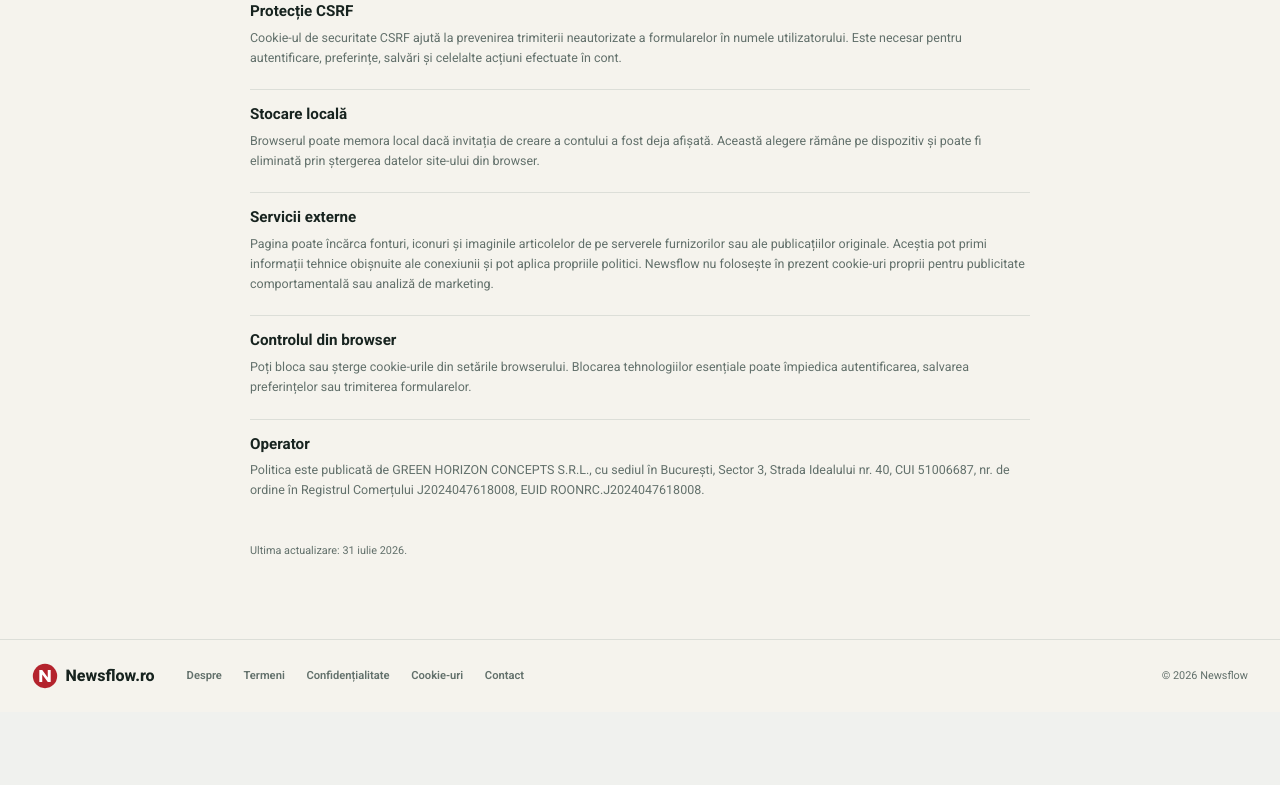
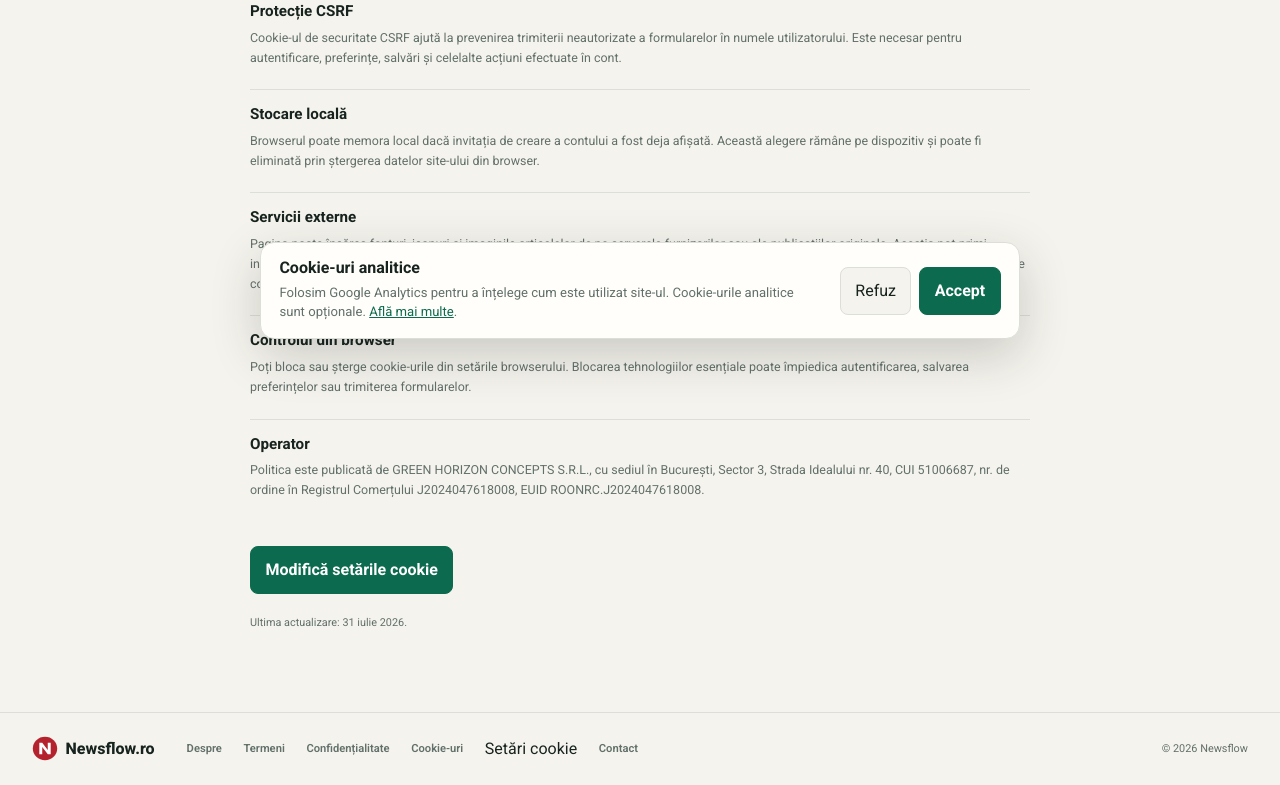
Before and after one commit to danieliancu/newsflow, a Django app: page /cookies/ in a window 1280 px wide. Shown: the part 445-1230 px from the top of the page. Before the commit the page ends 1134 px from the top, so only its background shows below. Run offline with Django 5.2, Linux system fonts and the light colour scheme; data that the repository does not hold is empty; parts of the project's set-up code (start-up, migrations or seed data) failed here and were passed over.

Commit message:
more updates to SEO

```diff
--- a/config/settings.py
+++ b/config/settings.py
@@ -94,6 +94,7 @@ TEMPLATES = [
                 'recommendations.context_processors.saved_news_count',
                 'recommendations.context_processors.navigation_categories',
                 'recommendations.context_processors.latest_news_refresh',
+                'recommendations.context_processors.analytics_settings',
             ],
         },
     },
@@ -184,6 +185,7 @@ EMAIL_USE_SSL = os.getenv("EMAIL_USE_SSL", "false").lower() in {"1", "true", "ye
 DEFAULT_FROM_EMAIL = os.getenv("DEFAULT_FROM_EMAIL", "Newsflow <no-reply@localhost>")
 APP_PUBLIC_URL = os.getenv("APP_PUBLIC_URL", "http://127.0.0.1:8000")
 PUBLIC_CONTACT_EMAIL = os.getenv("PUBLIC_CONTACT_EMAIL", "").strip()
+GOOGLE_ANALYTICS_ID = os.getenv("GOOGLE_ANALYTICS_ID", "G-DDT1Z5SD9L").strip()
 
 # Production defaults are secure. Set DJANGO_DEBUG=true only for local development.
 if not DEBUG:
--- a/recommendations/context_processors.py
+++ b/recommendations/context_processors.py
@@ -43,3 +43,7 @@ def latest_news_refresh(request):
         started_at__gte=active_after,
     ).first()
     return {"latest_news_refresh": latest, "running_refresh": running}
+
+
+def analytics_settings(request):
+    return {"google_analytics_id": settings.GOOGLE_ANALYTICS_ID}
--- a/recommendations/views.py
+++ b/recommendations/views.py
@@ -148,6 +148,7 @@ TECHNICAL_PAGES = {
         "sections": [
             ("Cookie-uri esențiale", "Sunt necesare pentru autentificare, securitate și păstrarea sesiunii active."),
             ("Preferințe locale", "Browserul poate memora alegeri precum închiderea unei invitații, pentru a evita afișarea ei repetată."),
+            ("Google Analytics", "Cu acordul tău, folosim Google Analytics pentru statistici agregate despre vizite și modul de utilizare a site-ului. Poți refuza sau modifica alegerea în orice moment din Setări cookie."),
         ],
     },
     "contact": {
--- a/static/css/newsflow.css
+++ b/static/css/newsflow.css
@@ -414,6 +414,39 @@ h2 { font-size: 1.7rem; margin: .5rem 0 1rem; }
 .feed-image-toggle-button:focus-visible { outline: 2px solid var(--accent); outline-offset: 2px; }
 .feed-image-toggle-button.is-active { color: #fff; background: var(--accent); }
 .feed-image-toggle-button svg { width: 1rem; height: 1rem; }
+.cookie-consent {
+  position: fixed;
+  z-index: 1200;
+  right: 1rem;
+  bottom: 1rem;
+  left: 1rem;
+  display: flex;
+  align-items: center;
+  justify-content: space-between;
+  gap: 1.5rem;
+  width: min(760px, calc(100% - 2rem));
+  margin: 0 auto;
+  padding: 1rem 1.15rem;
+  border: 1px solid var(--line);
+  border-radius: 14px;
+  background: var(--card);
+  box-shadow: 0 16px 50px rgba(23, 35, 31, .2);
+}
+.cookie-consent[hidden] { display: none; }
+.cookie-consent h2 { margin: 0 0 .3rem; font-size: 1rem; }
+.cookie-consent p { margin: 0; color: var(--muted); font-size: .82rem; line-height: 1.5; }
+.cookie-consent-actions { display: flex; flex: 0 0 auto; gap: .5rem; }
+.cookie-consent-actions button { white-space: nowrap; }
+.cookie-reject-button { background: var(--paper); }
+.footer-cookie-settings {
+  padding: 0;
+  border: 0;
+  color: inherit;
+  background: transparent;
+  font: inherit;
+  cursor: pointer;
+}
+.technical-cookie-settings { margin-top: 1.5rem; }
 .feed-display-tooltip {
   position: absolute;
   z-index: 1000;
@@ -2048,6 +2081,9 @@ body.has-share-modal { overflow: hidden; }
   }
 }
 @media (max-width: 600px) {
+  .cookie-consent { align-items: stretch; flex-direction: column; gap: 1rem; }
+  .cookie-consent-actions { width: 100%; }
+  .cookie-consent-actions button { flex: 1; }
   .archive-layout { grid-template-columns: 1fr; }
   .archive-navigation { position: static; }
   .site-header-inner { align-items: center; }
--- a/templates/base.html
+++ b/templates/base.html
@@ -5,6 +5,34 @@
   <meta charset="utf-8">
   <meta name="viewport" content="width=device-width, initial-scale=1">
   <meta name="google-site-verification" content="KmZqs1jBGYgkrnd7Ns8AyPxfcAFxf0LbLSPXKxB0rL0">
+  {% if google_analytics_id %}
+  <script>
+    window.dataLayer = window.dataLayer || [];
+    function gtag(){dataLayer.push(arguments);}
+    gtag("consent", "default", {
+      ad_storage: "denied",
+      ad_user_data: "denied",
+      ad_personalization: "denied",
+      analytics_storage: "denied",
+    });
+    window.newsflowLoadAnalytics = () => {
+      if (document.querySelector("script[data-google-analytics]")) return;
+      const script = document.createElement("script");
+      script.async = true;
+      script.src = "https://www.googletagmanager.com/gtag/js?id={{ google_analytics_id|escapejs }}";
+      script.dataset.googleAnalytics = "true";
+      document.head.appendChild(script);
+      gtag("js", new Date());
+      gtag("config", "{{ google_analytics_id|escapejs }}");
+    };
+    try {
+      if (window.localStorage.getItem("newsflow-analytics-consent") === "granted") {
+        gtag("consent", "update", {analytics_storage: "granted"});
+        window.newsflowLoadAnalytics();
+      }
+    } catch (error) {}
+  </script>
+  {% endif %}
   <link rel="icon" href="{% static 'favicon.svg' %}" type="image/svg+xml">
   <title>{% block title %}Newsflow{% endblock %}</title>
   {% block meta_description %}<meta name="description" content="Cele mai recente știri din România, organizate pe categorii și publicații.">{% endblock %}
@@ -143,6 +171,7 @@
         <a href="{% url 'terms' %}">{% translate "Termeni" %}</a>
         <a href="{% url 'privacy' %}">{% translate "Confidențialitate" %}</a>
         <a href="{% url 'cookies' %}">{% translate "Cookie-uri" %}</a>
+        {% if google_analytics_id %}<button class="footer-cookie-settings" type="button" data-cookie-settings>{% translate "Setări cookie" %}</button>{% endif %}
         <a href="{% url 'contact' %}">{% translate "Contact" %}</a>
       </nav>
       <span class="footer-copyright">© {% now "Y" %} Newsflow</span>
@@ -163,10 +192,41 @@
     <span data-toast-message></span>
     <button type="button" data-toast-undo hidden>{% translate "Anulează" %}</button>
   </div>
+  {% if google_analytics_id %}
+    <aside class="cookie-consent" data-cookie-consent hidden aria-labelledby="cookie-consent-title">
+      <div>
+        <h2 id="cookie-consent-title">{% translate "Cookie-uri analitice" %}</h2>
+        <p>{% translate "Folosim Google Analytics pentru a înțelege cum este utilizat site-ul. Cookie-urile analitice sunt opționale." %} <a href="{% url 'cookies' %}">{% translate "Află mai multe" %}</a>.</p>
+      </div>
+      <div class="cookie-consent-actions">
+        <button class="cookie-reject-button" type="button" data-cookie-consent-choice="denied">{% translate "Refuz" %}</button>
+        <button class="button" type="button" data-cookie-consent-choice="granted">{% translate "Accept" %}</button>
+      </div>
+    </aside>
+  {% endif %}
   <script src="{% static 'vendor/lucide/lucide.min.js' %}"></script>
   {% if not user.is_authenticated %}<script src="{% static 'js/guest-personalization.js' %}"></script>{% endif %}
   <script>
     lucide.createIcons();
+    const cookieConsent = document.querySelector("[data-cookie-consent]");
+    if (cookieConsent) {
+      const consentKey = "newsflow-analytics-consent";
+      let savedConsent = null;
+      try { savedConsent = window.localStorage.getItem(consentKey); } catch (error) {}
+      cookieConsent.hidden = savedConsent === "granted" || savedConsent === "denied";
+      document.querySelectorAll("[data-cookie-settings]").forEach((button) => {
+        button.addEventListener("click", () => { cookieConsent.hidden = false; });
+      });
+      cookieConsent.querySelectorAll("[data-cookie-consent-choice]").forEach((button) => {
+        button.addEventListener("click", () => {
+          const choice = button.dataset.cookieConsentChoice;
+          try { window.localStorage.setItem(consentKey, choice); } catch (error) {}
+          gtag("consent", "update", {analytics_storage: choice});
+          if (choice === "granted") window.newsflowLoadAnalytics();
+          cookieConsent.hidden = true;
+        });
+      });
+    }
     const logoutModal = document.querySelector("[data-logout-modal]");
     document.addEventListener("click", (event) => {
       if (event.target.closest("[data-logout-modal-open]") && logoutModal) {
--- a/templates/recommendations/technical_page.html
+++ b/templates/recommendations/technical_page.html
@@ -19,6 +19,9 @@
         </section>
       {% endfor %}
     </div>
+    {% if request.resolver_match.url_name == "cookies" and google_analytics_id %}
+      <button class="button technical-cookie-settings" type="button" data-cookie-settings>{% translate "Modifică setările cookie" %}</button>
+    {% endif %}
     <p class="technical-page-note">{% translate "Ultima actualizare: 31 iulie 2026." %}</p>
   </article>
 {% endblock %}
```
Also changed, not shown: DEPLOY_COOLIFY.md (+5 -4 lines), 1 other file.
